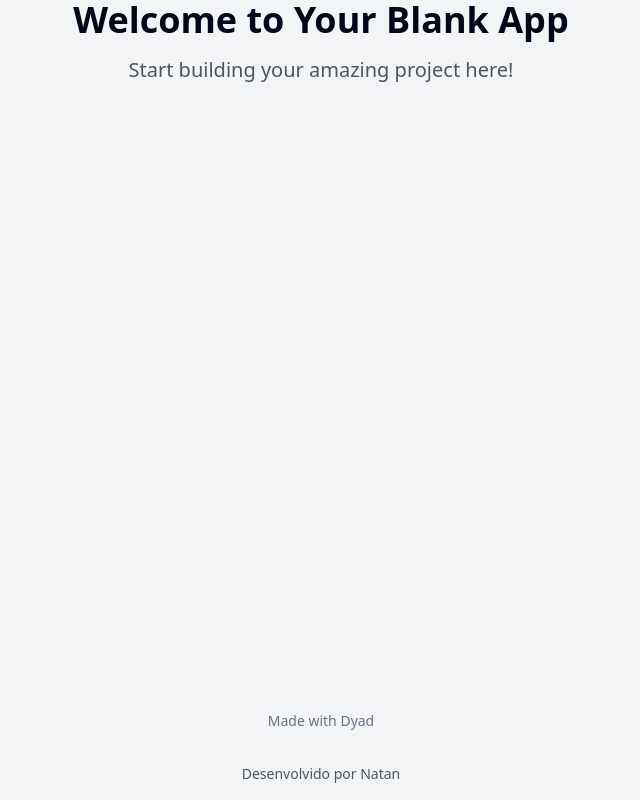
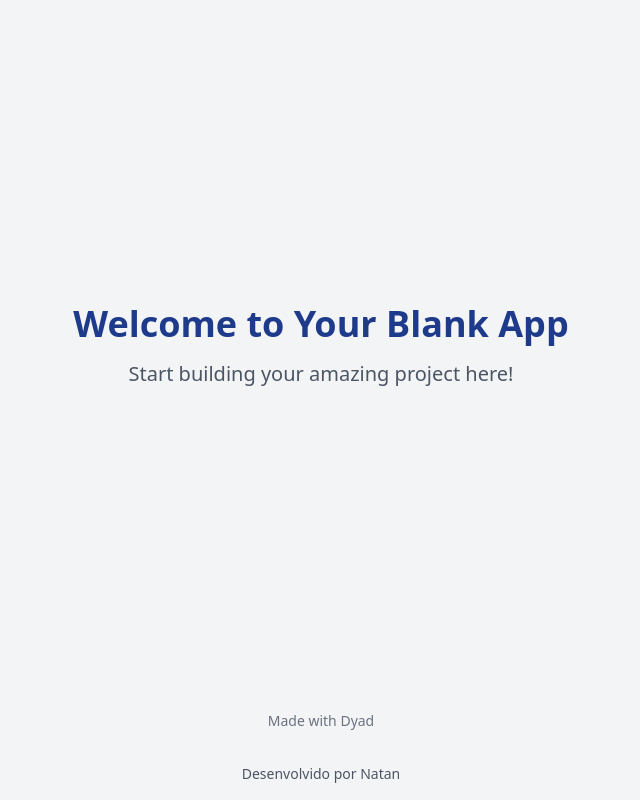
Before and after one commit to NatanXL19/lovex-template, a React (Vite) app: page / in a window 1280 px wide. Shown: the whole page, without its empty margins (319-959 px from the left). Built offline with nearby package versions, Linux system fonts and the light colour scheme.

Commit message:
[dyad] Centralizou conteúdo e mudou títulos para azul marinho - wrote 2 file(s)

```diff
--- a/src/pages/HelloIA.tsx
+++ b/src/pages/HelloIA.tsx
@@ -13,7 +13,7 @@ const HelloIA = () => {
     <section className="min-h-screen flex flex-col items-center justify-center bg-gradient-to-br from-primary/10 to-background p-4">
       <Card className="w-full max-w-lg rounded-xl border shadow-lg dark:shadow-none dark:border-muted mb-8">
         <CardHeader className="bg-primary/5 dark:bg-primary/20 p-6 rounded-t-xl">
-          <CardTitle className="text-3xl font-bold text-center text-primary">
+          <CardTitle className="text-3xl font-bold text-center text-blue-900">
             Olá IA
           </CardTitle>
         </CardHeader>
--- a/src/pages/Index.tsx
+++ b/src/pages/Index.tsx
@@ -4,8 +4,10 @@ import Footer from "@/components/Footer";
 const Index = () => {
   return (
     <div className="min-h-screen flex flex-col items-center justify-center bg-gray-100">
-      <div className="text-center flex-1">
-        <h1 className="text-4xl font-bold mb-4">Welcome to Your Blank App</h1>
+      <div className="text-center flex-1 flex flex-col items-center justify-center">
+        <h1 className="text-4xl font-bold mb-4 text-blue-900">
+          Welcome to Your Blank App
+        </h1>
         <p className="text-xl text-gray-600">
           Start building your amazing project here!
         </p>
```
